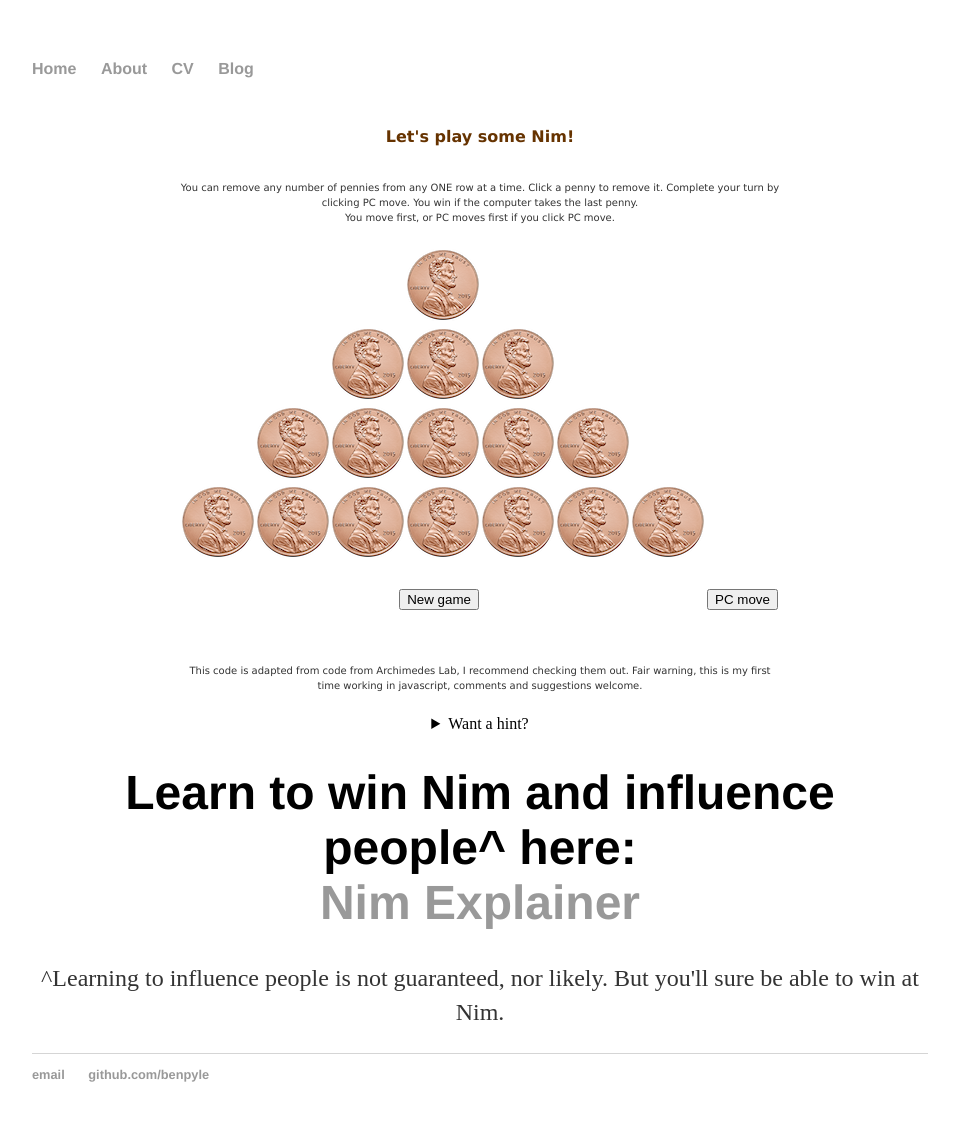
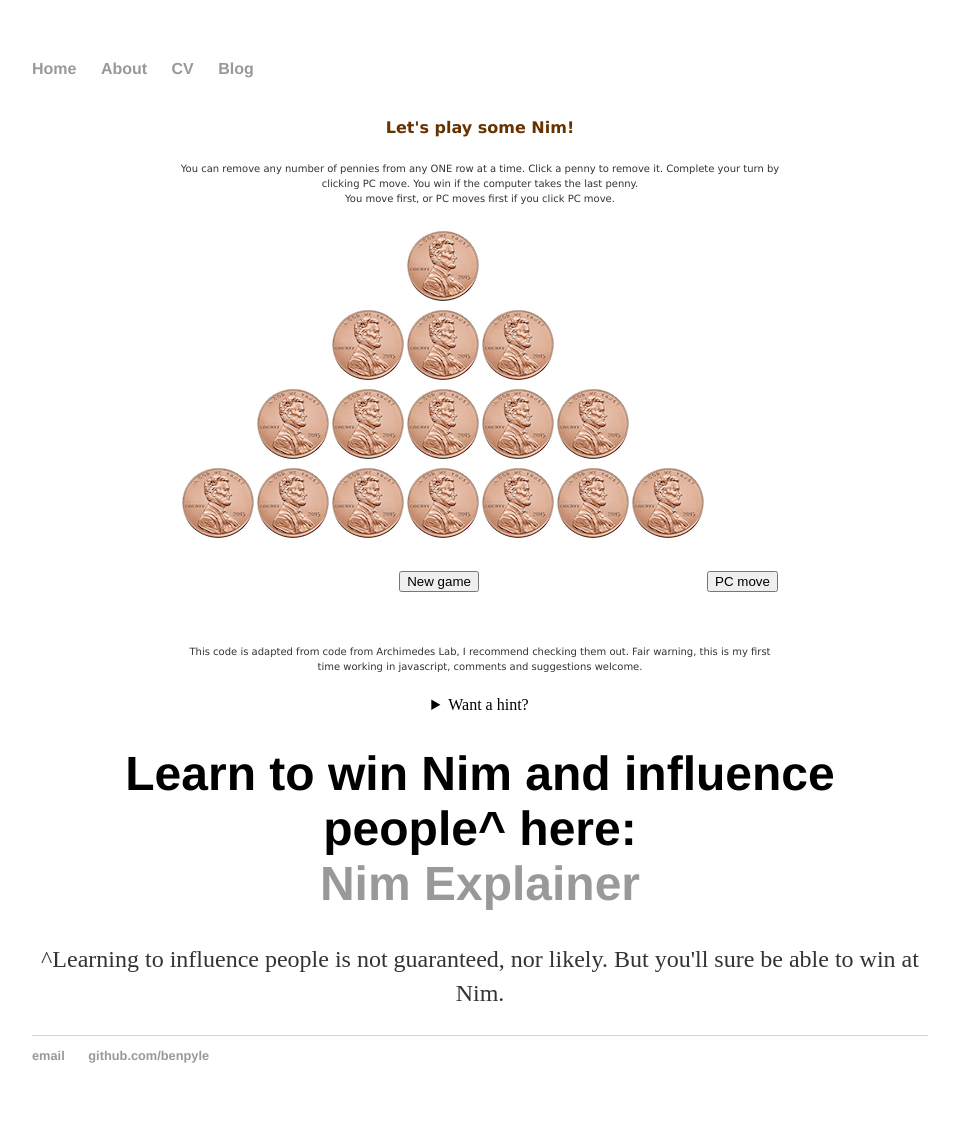
Before and after one commit to BenPyle/BenPyle.github.io, a Jekyll site: the page built from nim/index.html, in a window 1280 px wide. Shown: the whole page, without its empty margins (160-1119 px from the left). Built offline with Jekyll 4.4.1, drawn with Linux system fonts in a browser that asks for light colours.

Commit message:
Update index.html

```diff
--- a/nim/index.html
+++ b/nim/index.html
@@ -147,7 +147,7 @@ var z,sp,next_to_that
 <body bgcolor="#FFFFFF" text="#000000" link="#0000FF" vlink="#0066FF" alink="#FF0000" leftmargin="0" topmargin="5" marginwidth="0" marginheight="0" onLoad="new_game()">
 <table width="300" border="0" align="center" cellpadding="0" cellspacing="0">
 <tr>
-<td align="center" valign="top" bgcolor="#FFFFFF"><p><font color="#663300" size="3" face="Verdana, Arial, Helvetica, sans-serif"><b>Let's play some Nim!</b></font></p>
+<td align="center" valign="top" bgcolor="#FFFFFF"><p style= LINE-HEIGHT:15px><font color="#663300" size="3" face="Verdana, Arial, Helvetica, sans-serif"><b>Let's play some Nim!</b></font></p>
 <p style= LINE-HEIGHT:10px><font face="Verdana, Arial, Helvetica, sans-serif" size="1">You can remove any number of pennies from any ONE row at a time. Click a penny to remove it. Complete your turn by clicking PC move. You win if the computer takes the last penny.<br> You move first, or PC moves first if you click PC move.</font></p>
 <p></p>
 <form>
```
